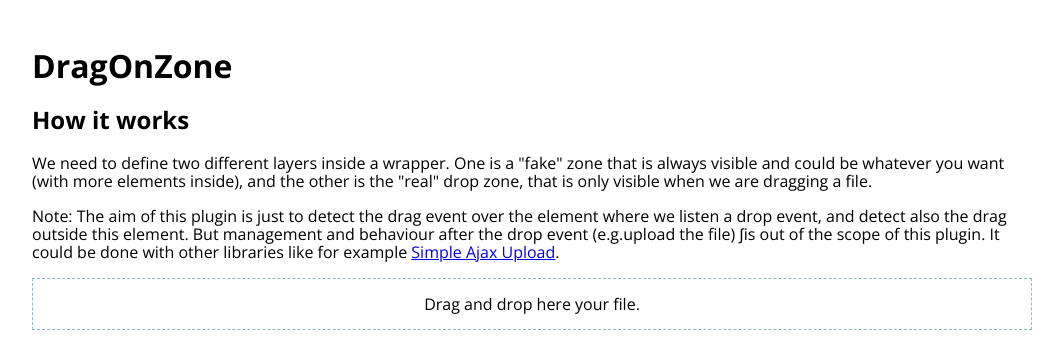
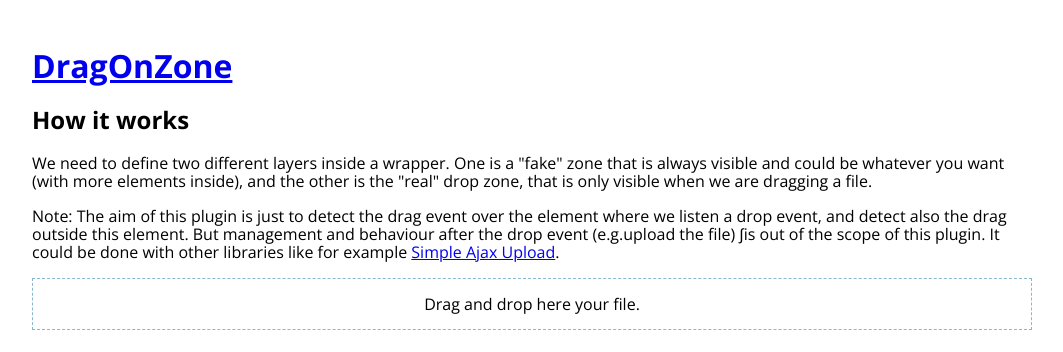
Before and after one commit to msociety/dragonzone-vanillajs, a website: page demo/index.html in a window 1280 px wide. Shown: the whole page, without its empty margins (108-1171 px from the left). Drawn offline with nearby package versions, Linux system fonts and the light colour scheme.

Commit message:
Demo: Added link to github repo

```diff
--- a/demo/index.html
+++ b/demo/index.html
@@ -64,7 +64,7 @@
 
 <body>
     <div class="container">
-        <h1>DragOnZone</h1>
+        <h1><a href="https://github.com/msociety/dragonzone">DragOnZone</a></h1>
         <h2>How it works</h2>
         <p>
             We need to define two different layers inside a wrapper. One is a "fake" zone that is always visible and could be whatever you want (with more elements inside), and the other is the "real" drop zone, that is only visible when we are dragging a file.</p>
```
